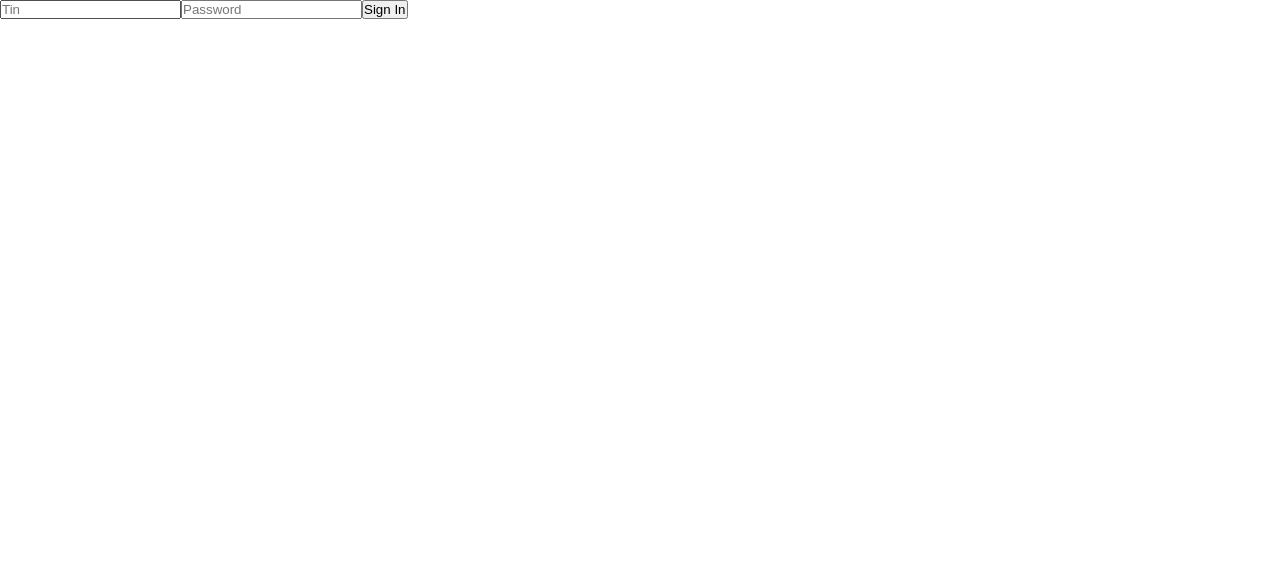
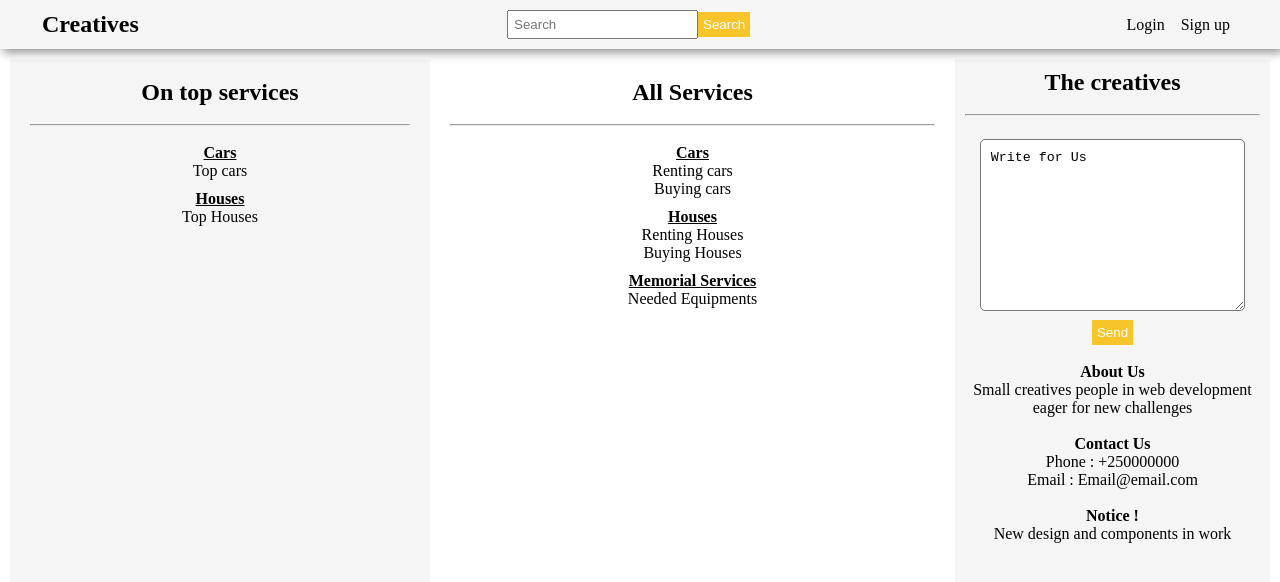
Before and after one commit to akashi7/find_meds_frontEd, a React (Create React App) app: page / in a window 1280 px wide. Shown: the top 582 px of the page. Built offline with nearby package versions, Linux system fonts and the light colour scheme.

Commit message:
initial commit

```diff
--- a/public/index.html
+++ b/public/index.html
@@ -7,7 +7,7 @@
     <meta name="theme-color" content="#000000" />
     <meta
       name="description"
-      content="Web site created using create-react-app"
+      content="Web site"
     />
     <link rel="apple-touch-icon" href="%PUBLIC_URL%/logo192.png" />
     <!--
@@ -24,20 +24,10 @@
       work correctly both with client-side routing and a non-root public URL.
       Learn how to configure a non-root public URL by running `npm run build`.
     -->
-    <title>React App</title>
+    <title>APP</title>
   </head>
   <body>
     <noscript>You need to enable JavaScript to run this app.</noscript>
     <div id="root"></div>
-    <!--
-      This HTML file is a template.
-      If you open it directly in the browser, you will see an empty page.
-
-      You can add webfonts, meta tags, or analytics to this file.
-      The build step will place the bundled scripts into the <body> tag.
-
-      To begin the development, run `npm start` or `yarn start`.
-      To create a production bundle, use `npm run build` or `yarn build`.
-    -->
   </body>
 </html>
--- a/src/App.css
+++ b/src/App.css
@@ -3,7 +3,7 @@
   padding: 0%;
   box-sizing: border-box;
 }
-.header li {
+/* .header li {
   list-style-type: none;
 }
 .header li:hover {
@@ -36,4 +36,158 @@
   text-align: left;
   background-color: whitesmoke;
   color: black;
+} */
+.Homenav {
+  display: flex;
+  padding: 10px;
+  box-shadow: 3px 3px 10px #888;
+  position: sticky;
+  justify-content: space-between;
+  background-color: whitesmoke;
 }
+.Homenav ul {
+  display: flex;
+  justify-content: space-around;
+  align-items: center;
+  margin: 0rem 2rem 0rem;
+  list-style-type: none;
+}
+.Homenav ul li {
+  padding: 2px 8px;
+}
+.Homenav ul:hover {
+  cursor: pointer;
+}
+.container {
+  display: grid;
+  grid-template-areas: 'front left right ';
+  grid-template-columns: 2fr 2.5fr 1.5fr;
+  padding: 10px;
+  height: 90vh;
+}
+.top {
+  grid-area: 'front';
+  background-color: whitesmoke;
+  text-align: center;
+  align-items: center;
+  padding: 10px;
+}
+.menu {
+  grid-area: 'right';
+  background-color: white;
+  text-align: center;
+  align-items: center;
+  padding: 10px;
+}
+.content {
+  grid-area: 'left';
+  background-color: whitesmoke;
+  text-align: center;
+  padding: 10px;
+}
+.services ul {
+  list-style-type: none;
+}
+.houses ul {
+  list-style-type: none;
+}
+.memo ul {
+  list-style-type: none;
+}
+.services {
+  margin: 10px;
+}
+.houses {
+  margin: 10px;
+}
+.memo {
+  margin: 10px;
+}
+.abt ul {
+  list-style-type: none;
+}
+
+.jb {
+  border: none;
+  padding: 0.5rem 0.1rem;
+  width: 95%;
+  border-radius: 2px;
+  border-bottom: 1px solid black;
+  transition: all 0.5s;
+  margin: 5px;
+}
+.loginForm {
+  text-align: center;
+}
+.Lform {
+  color: black;
+  margin: 10px;
+  width: 25%;
+  padding: 5px;
+  padding: 7px;
+  margin-left: 490px;
+  margin-top: 200px;
+  background-color: whitesmoke;
+}
+.sButton {
+  width: 95%;
+  margin-top: 10px;
+  margin-left: 5px;
+  padding: 5px;
+  background-color: #f7c52a;
+  border: none;
+  color: white;
+}
+textarea {
+  padding: 10px;
+  width: 90%;
+  margin: 5px;
+  border-radius: 5px;
+}
+.Tbutton {
+  background-color: #f7c52a;
+  color: white;
+  padding: 5px;
+  border: none;
+}
+.jbk {
+  padding: 5px;
+}
+@media only screen and (max-width: 480px) {
+  .Homenav {
+    width: 100%;
+    display: flex;
+    flex-wrap: wrap;
+  }
+  .Homenav ul {
+    display: flex;
+    flex-wrap: wrap;
+    width: 100%;
+    margin: 0%;
+  }
+  .whole {
+    width: 100%;
+    height: 100vh;
+  }
+  .container {
+    display: flex;
+    flex-wrap: wrap;
+    width: 100%;
+    padding: 10px;
+  }
+  .content {
+    width: 100%;
+  }
+  .top {
+    width: 100%;
+  }
+  .menu {
+    width: 100%;
+  }
+  .Lform {
+    margin-left: 10px;
+    margin-top: 120px;
+    width: 90%;
+    padding: 7px;
+  }
+}
--- a/src/App.js
+++ b/src/App.js
@@ -1,30 +1,44 @@
 import { BrowserRouter as Router, Switch, Route } from 'react-router-dom';
 import './App.css';
-import { UserProvider } from './Contexts/UserContext';
-import { AdminDash } from './Pages/AdminDash';
-import { Cars } from './Pages/Cars';
-import { Dashboard } from './Pages/Dashboard';
-import { Drivers } from './Pages/Drivers';
-import { Home } from './Pages/Home';
-import { Record } from './Pages/Record';
-import { Search } from './Pages/Search';
-import { Users } from './Pages/Users';
+// import { UserProvider } from './Contexts/UserContext';
+// import { AdminDash } from './Pages/AdminDash';
+// import { Cars } from './Pages/Cars';
+// import { Dashboard } from './Pages/Dashboard';
+// import { Drivers } from './Pages/Drivers';
+// import { Home } from './Pages/Home';
+// import { Record } from './Pages/Record';
+// import { Search } from './Pages/Search';
+// import { Users } from './Pages/Users';
+
+
+import { HomePage } from './Page/HomePage';
+import { UserLogin } from './Page/UserLogin';
+import { UserSignUp } from './Page/UserSignUp';
+
 
 function App() {
   return (
+    // <Router>
+    //   <Switch>
+    //     <UserProvider>
+    //       <Route path="/" component={Home} exact />
+    //       <Route path="/Dash" exact component={Dashboard} />
+    //       <Route path="/Cars" exact component={Cars} />
+    //       <Route path="/Driver" exact component={Drivers} />
+    //       <Route path="/Record" exact component={Record} />
+    //       <Route path="/Search" exact component={Search} />
+    //       <Route path="/AdminDash" exact component={AdminDash} />
+    //       <Route path="/Users" exact component={Users} />
+
+    //     </UserProvider>
+    //   </Switch>
+    // </Router>
     <Router>
       <Switch>
-        <UserProvider>
-          <Route path="/" component={Home} exact />
-          <Route path="/Dash" exact component={Dashboard} />
-          <Route path="/Cars" exact component={Cars} />
-          <Route path="/Driver" exact component={Drivers} />
-          <Route path="/Record" exact component={Record} />
-          <Route path="/Search" exact component={Search} />
-          <Route path="/AdminDash" exact component={AdminDash} />
-          <Route path="/Users" exact component={Users} />
-
-        </UserProvider>
+        <Route path="/" component={HomePage} exact />
+        <Route path="/signUp" component={UserSignUp} exact />
+        <Route path="/login" component={UserLogin} exact />
+        <Route />
       </Switch>
     </Router>
   );
--- /dev/null
+++ b/src/Component/HomeNav.jsx
@@ -0,0 +1,21 @@
+import { useHistory } from 'react-router-dom';
+export const HomeNav = () => {
+  const History=useHistory()
+  return (
+    <div className="Homenav">
+      <ul>
+        <h2 onClick={()=>History.push('/')} >Creatives</h2>
+      </ul>
+      <ul>
+        <form>
+         <input type="text" placeholder="Search"  className="jbk"/>
+         <button type="button" className="Tbutton">Search</button>
+        </form>
+      </ul>
+      <ul>
+        <li onClick={()=>History.push('/login')} >Login</li>
+        <li onClick={()=>History.push('/signUp')}>Sign up</li>
+      </ul>
+    </div>
+  )
+}
--- /dev/null
+++ b/src/Page/HomePage.js
@@ -0,0 +1,85 @@
+import { HomeNav } from '../Component/HomeNav';
+
+
+export const HomePage = () => {
+  return (
+    <div className="whole">
+      <HomeNav />
+      <div className="container">
+        <div className="top">
+          <div className="services">
+            <h2>On top services</h2>
+            <br></br>
+            <hr></hr>
+            <br></br>
+            <h4><u>Cars</u></h4>
+            <ul>
+              <li>Top cars</li>
+            </ul>
+          </div>
+          <div className="houses">
+            <h4><u>Houses</u></h4>
+            <ul>
+              <li>Top Houses</li>
+            </ul>
+          </div>
+        </div>
+        <div className="menu">
+          <div className="services">
+            <h2>All Services</h2>
+            <br></br>
+            <hr></hr>
+            <br></br>
+            <h4><u>Cars</u></h4>
+            <ul>
+              <li>Renting cars</li>
+              <li>Buying cars</li>
+            </ul>
+          </div>
+          <div className="houses">
+            <h4><u>Houses</u></h4>
+            <ul>
+              <li>Renting Houses</li>
+              <li>Buying Houses</li>
+            </ul>
+          </div>
+          <div className="memo">
+            <h4><u>Memorial Services</u></h4>
+            <ul>
+              <li>Needed Equipments</li>
+            </ul>
+          </div>
+        </div>
+        <div className="content">
+          <h2>The creatives</h2>
+          <br></br>
+          <hr></hr>
+          <br></br>
+          <div className="abt">
+            <form>
+              <textarea rows="10"
+                cols="25" defaultValue="Write for Us"  ></textarea>
+              <button type="button" className="Tbutton" >Send</button>
+            </form>
+            <br></br>
+            <ul>
+              <h4>About Us</h4>
+              <p>Small creatives people in web development eager for new challenges</p>
+            </ul>
+            <br></br>
+            <ul>
+              <h4>Contact Us</h4>
+              <li>Phone : +250000000</li>
+              <li>Email : Email@email.com</li>
+            </ul>
+            <br></br>
+            <ul>
+              <h4>Notice !</h4>
+              <p>New design and components in work</p>
+            </ul>
+          </div>
+        </div>
+      </div>
+    </div>
+  );
+};
--- /dev/null
+++ b/src/Page/UserLogin.js
@@ -0,0 +1,25 @@
+import { HomeNav } from '../Component/HomeNav';
+export const UserLogin = () => {
+
+
+  return (
+    <div className="whole">
+      <HomeNav />
+      <div className="loginForm">
+        <form className="Lform" >
+          <h3>Login</h3>
+          <input
+            placeholder="Tel"
+            className="jb"
+          />
+          <input
+            placeholder="Password"
+            type="password"
+            className="jb"
+          />
+          <button className="sButton" type="button">Login</button>
+        </form>
+      </div>
+    </div>
+  );
+};
--- /dev/null
+++ b/src/Page/UserSignUp.js
@@ -0,0 +1,28 @@
+import { HomeNav } from '../Component/HomeNav';
+export const UserSignUp = () => {
+  return (
+    <div>
+      <HomeNav />
+      <div className="loginForm">
+        <form className="Lform" >
+          <h3>Sign Up</h3>
+          <input
+            placeholder="Tel"
+            className="jb"
+          />
+          <input
+            placeholder="Password"
+            type="password"
+            className="jb"
+          />
+          <input
+            placeholder="Confirm password"
+            type="password"
+            className="jb"
+          />
+          <button className="sButton" type="button" >Sign Up</button>
+        </form>
+      </div>
+    </div>
+  );
+};
--- a/src/Pages/Record.js
+++ b/src/Pages/Record.js
@@ -70,10 +70,12 @@ export const Record = () => {
       <form onSubmit={(e) => handleRecord(e)}>
         <label>Select Car</label>
         <select onChange={(e) => setState({ ...state, plate: e.target.value })}>
+          <option>Select cars</option>
           {carsArray}
         </select>
         <label>Select Driver</label>
         <select onChange={(e) => setState({ ...state, driver: e.target.value })}>
+          <option>Select drivers</option>
           {driverArray}
         </select>
         <input
@@ -89,6 +91,7 @@ export const Record = () => {
         />
         <label>Select cause</label>
         <select onChange={(e) => setState({ ...state, outcome: e.target.value })}>
+          <option>Select cause</option>
           <option>Expenses</option>
           <option>Income</option>
         </select>
```
Also changed, not shown: 1 other file (tests, documents, lock files or other folders).
